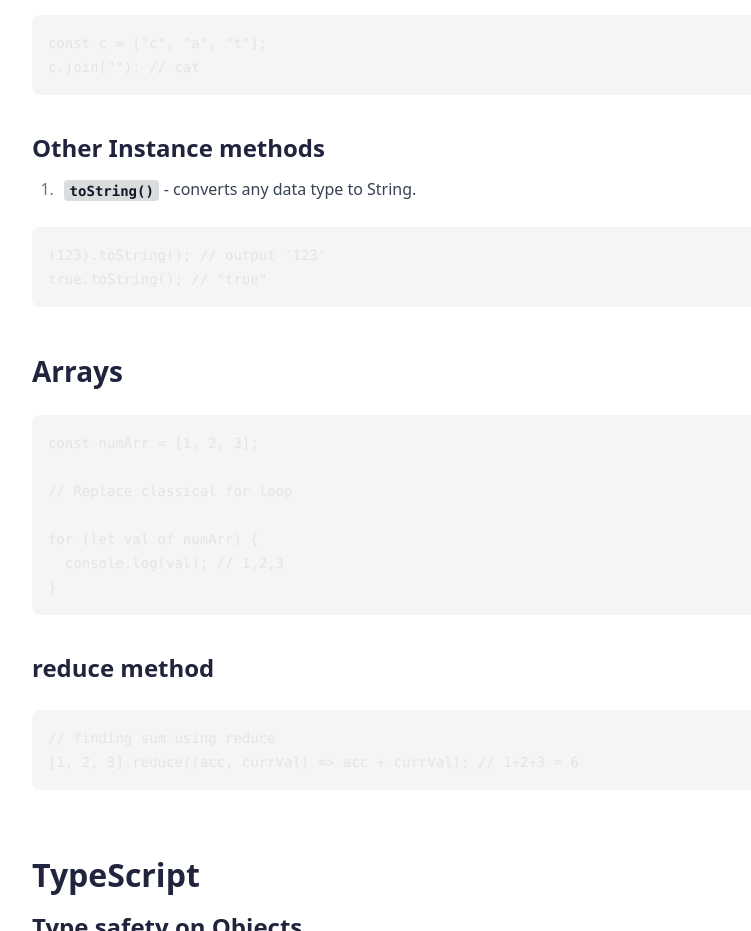
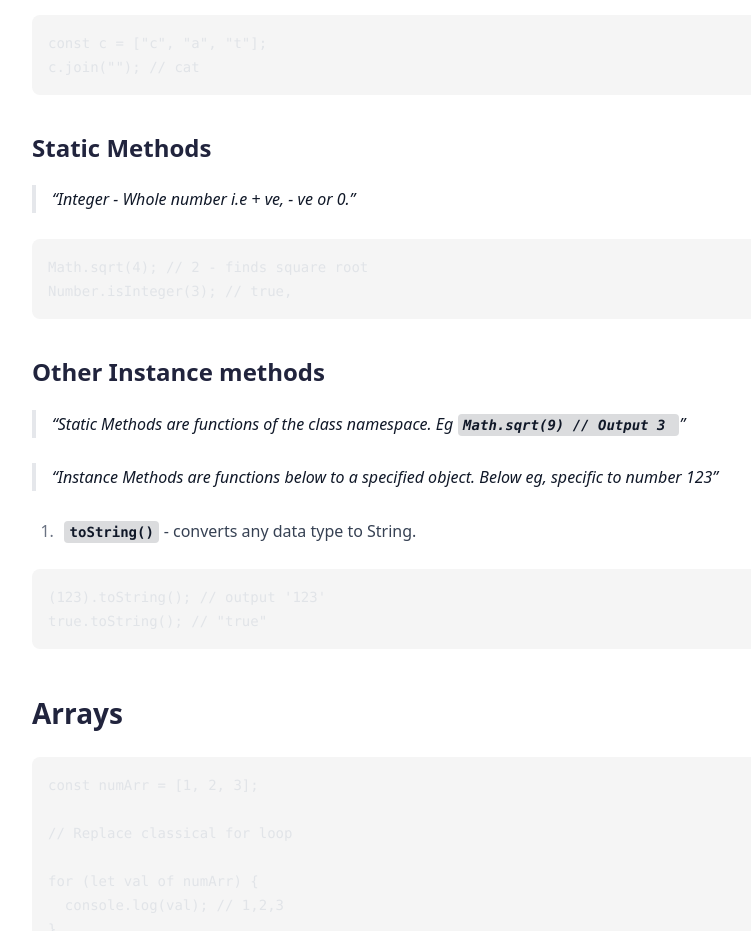
Before and after one commit to sachinkmohan/sachinkmohan.github.io, an Astro site: page /til in a window 1280 px wide. Shown: the part 1680-2611 px from the top of the page, without its empty margins (118-869 px from the left). Built offline with nearby package versions, Linux system fonts and the light colour scheme; Astro itself is replaced by a stand-in of ours; some packages are replaced by stand-ins of ours; code samples lack their colours.

Commit message:
static and instance methods Math.sqrt and Number.isInteger

````diff
--- a/src/data/other/til.md
+++ b/src/data/other/til.md
@@ -58,7 +58,20 @@ const c = ["c", "a", "t"];
 c.join(""); // cat
 ```
 
+#### Static Methods
+
+> Integer - Whole number i.e + ve, - ve or 0.
+
+```js
+Math.sqrt(4); // 2 - finds square root
+Number.isInteger(3); // true,
+```
+
 #### Other Instance methods
+
+> Static Methods are functions of the class namespace. Eg `Math.sqrt(9) // Output 3 `
+
+> Instance Methods are functions below to a specified object. Below eg, specific to number 123
 
 1. `toString()` - converts any data type to String.
 
````
